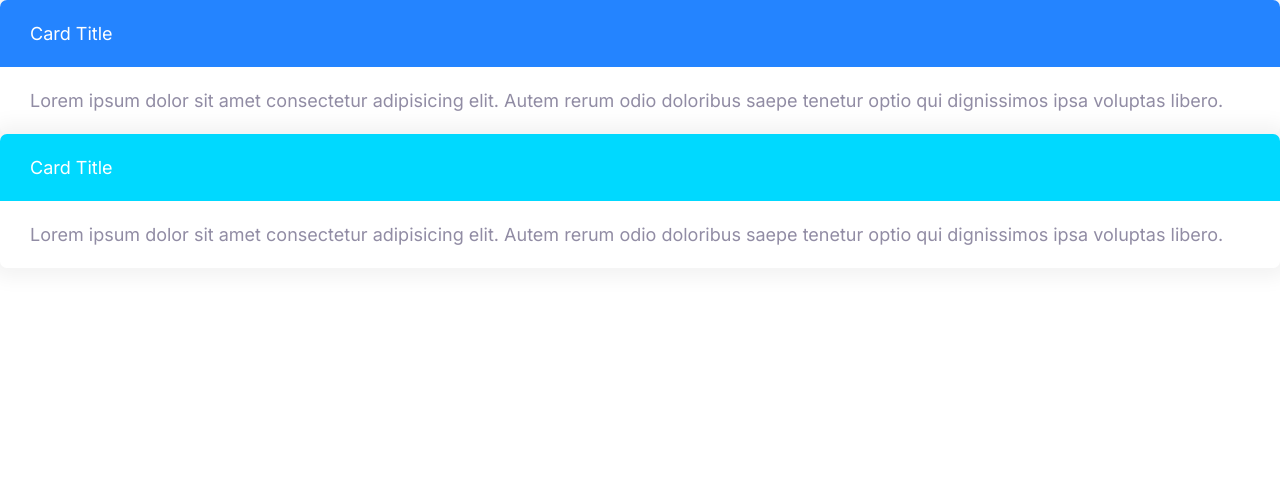
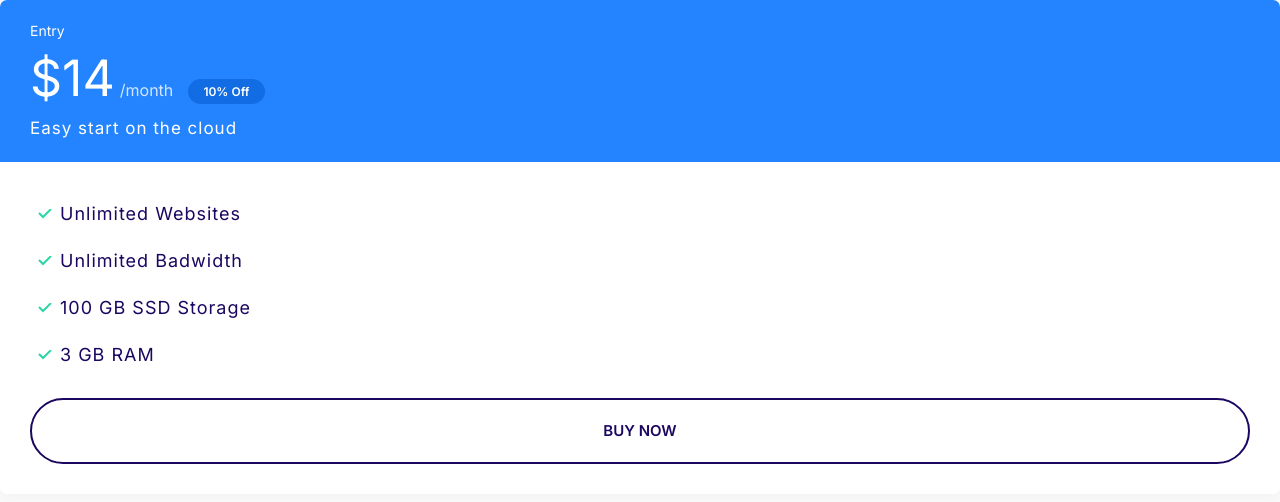
Before and after one commit to HaroldMDiazVargas/CloudHosting, a plain HTML site: page index.html in a window 1280 px wide. Drawn offline with Linux system fonts and the light colour scheme.

Commit message:
Adding plan component.

```diff
--- a/css/styles.css
+++ b/css/styles.css
@@ -121,6 +121,7 @@ a{
 
 .badge--small{
     font-size: 1.6rem;
+    padding: 0.5rem 1.5rem;
 }
 
 @media screen and (min-width: 1024px) {
@@ -157,6 +158,9 @@ a{
     padding-left: 0.5rem;
     margin-bottom: 1rem;
 }
+
+
+
 
 @media screen and (min-width: 1024px) {
     .list--tick .list__item{
@@ -313,7 +317,67 @@ a{
 
 }
 
+.card--primary .badge--primary{
+    background:#126de4;
+}
+
 .card--secondary .card__header{
     background: var(--color-secundary);
     color: #fff;
 }
+
+.card--secondary .badge--secondary{
+    background: #02cdf1;
+}
+
+/* Plans: Card + Info + Badge + List + Button */
+
+.plan__name{
+    color:#fff;
+    margin: 0;
+    font-weight: 500;
+    font-size: 2.4rem;
+}
+
+.plan__price{
+    font-size: 6rem;
+}
+
+.plan__billing-cycle{
+    font-size: 2.4rem;
+    font-weight: 300;
+    opacity: 0.8;
+    margin-right: 1rem;
+}
+
+
+.plan__description{
+    font-size: 2rem;
+    font-weight: 300;
+    letter-spacing: 1px;
+    display: block;
+}
+
+.plan .list__item{
+    margin-bottom: 2rem;
+    letter-spacing: 1px;
+}
+
+@media screen and (min-width:1024px) {
+    .plan__name{
+        font-size: 1.4rem;
+    }
+
+    .plan__price{
+        font-size: 5rem;
+    }
+
+    .plan__billing-cycle{
+        font-size: 1.6rem;
+    }
+
+    .plan__description{
+        font-size: 1.7rem;
+    }
+
+}
--- a/index.html
+++ b/index.html
@@ -13,20 +13,25 @@
 </head>
 <body>
 
-    <div class="card card--primary">
-        <header class="card__header">Card Title</header>
-        <div class="card__body">
-            Lorem ipsum dolor sit amet consectetur adipisicing elit. Autem rerum odio doloribus saepe tenetur optio qui dignissimos ipsa voluptas libero.
+    <div class="plan">
+        <div class="card card--primary">
+            <header class="card__header">
+                <h3 class="plan__name">Entry</h3>
+                <span class="plan__price">$14</span>
+                <span class="plan__billing-cycle">/month</span>
+                <span class="badge badge--primary badge--small">10% Off</span>
+                <span class="plan__description">Easy start on the cloud</span>
+            </header>
+            <div class="card__body">
+                <ul class="list list--tick">
+                    <li class="list__item">Unlimited Websites</li>
+                    <li class="list__item">Unlimited Badwidth</li>
+                    <li class="list__item">100 GB SSD Storage</li>
+                    <li class="list__item">3 GB RAM</li>
+                </ul>
+                <a class="button button--block button--outline" href="#">BUY NOW</a>
+            </div>
         </div>
-
-    </div>
-
-    <div class="card card--secondary">
-        <header class="card__header">Card Title</header>
-        <div class="card__body">
-            Lorem ipsum dolor sit amet consectetur adipisicing elit. Autem rerum odio doloribus saepe tenetur optio qui dignissimos ipsa voluptas libero.
-        </div>
-
     </div>
 
 </body>
```
Also changed, not shown: components/plans.html (added, +20 -0 lines).
